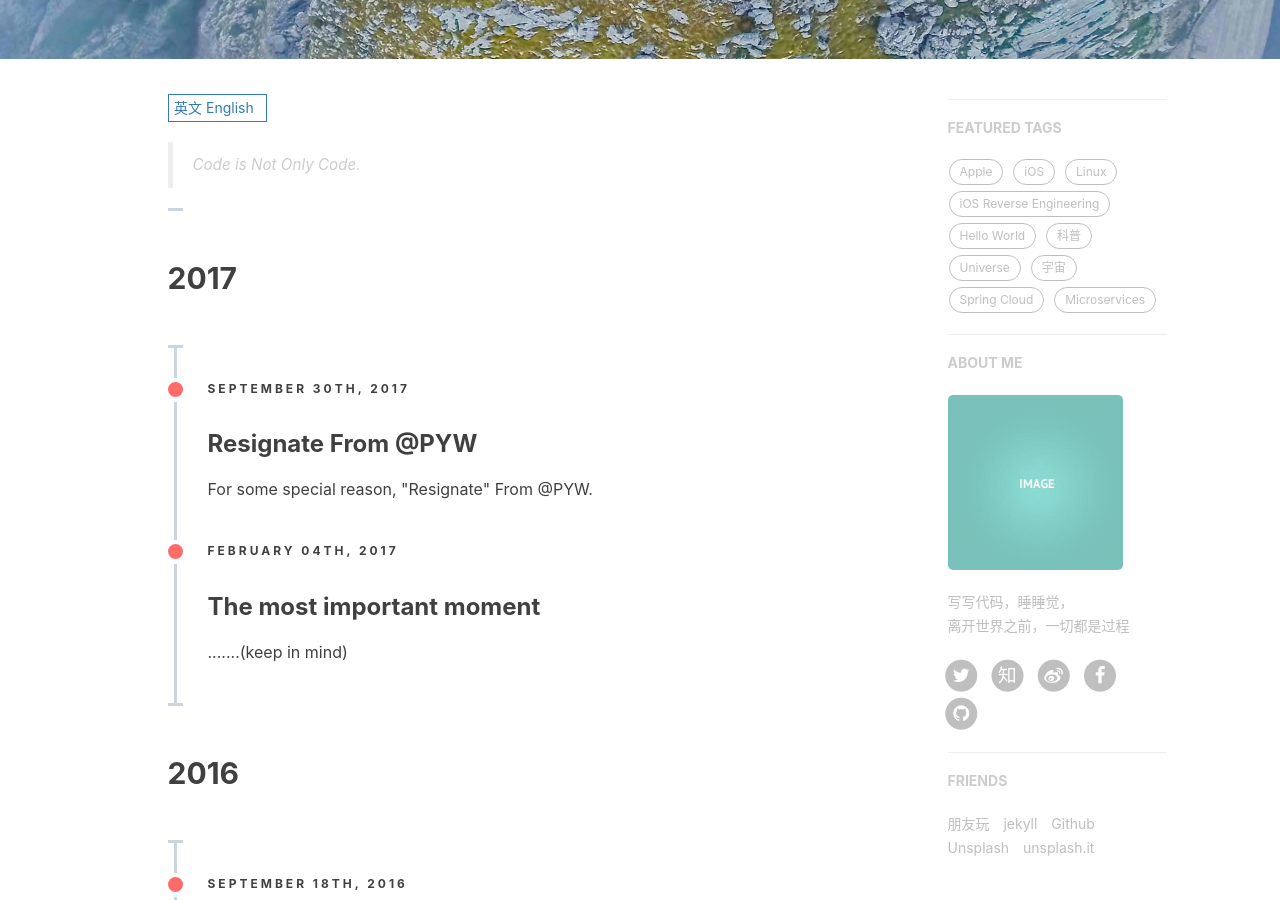
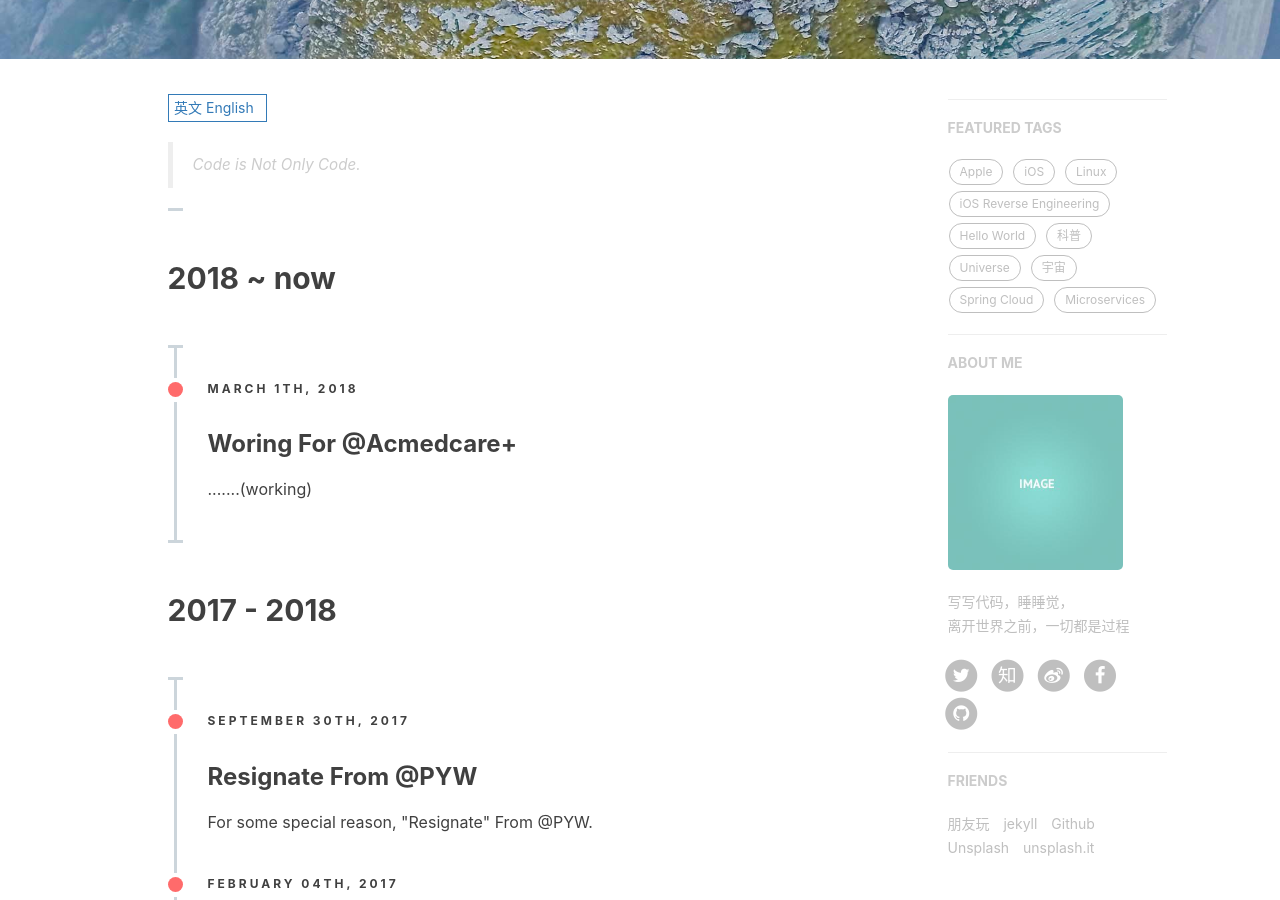
Before and after one commit to misselvexu/misselvexu.github.io, a Jekyll site: the page built from about.html, in a window 1280 px wide and 900 px high, scrolled down 359 px. Built offline with Jekyll 4.4.1, drawn with Linux system fonts in a browser that asks for light colours; nearby versions of some CDN libraries; comment, search, counter and statistics services are not loaded.

Commit message:
Update en.md

```diff
--- a/_includes/about/en.md
+++ b/_includes/about/en.md
@@ -7,11 +7,31 @@
     <div class="row example-basic">
         <div class="col-xs-11">
             <ul class="timeline">
+
                 <li class="timeline-item period">
                     <div class="timeline-info"></div>
                     <div class="timeline-marker"></div>
                     <div class="timeline-content">
-                        <h2 class="timeline-title">2017</h2>
+                        <h2 class="timeline-title">2018 ~ now</h2>
+                    </div>
+                </li>
+
+                <li class="timeline-item">
+                    <div class="timeline-info">
+                        <span>March 1th, 2018</span>
+                    </div>
+                    <div class="timeline-marker"></div>
+                    <div class="timeline-content">
+                        <h3 class="timeline-title">Woring For @Acmedcare+</h3>
+                        <p>.......(working) </p>
+                    </div>
+                </li>
+
+                <li class="timeline-item period">
+                    <div class="timeline-info"></div>
+                    <div class="timeline-marker"></div>
+                    <div class="timeline-content">
+                        <h2 class="timeline-title">2017 - 2018</h2>
                     </div>
                 </li>
 
```
